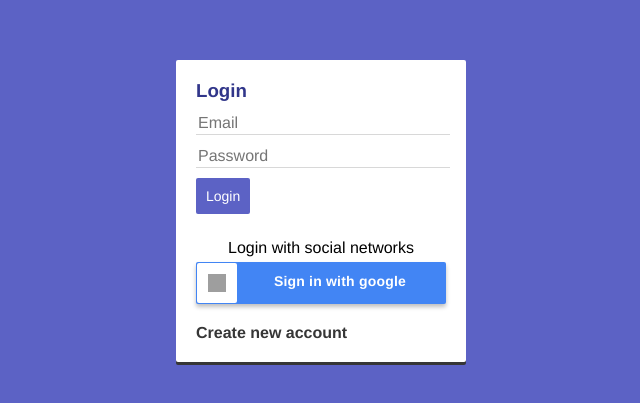
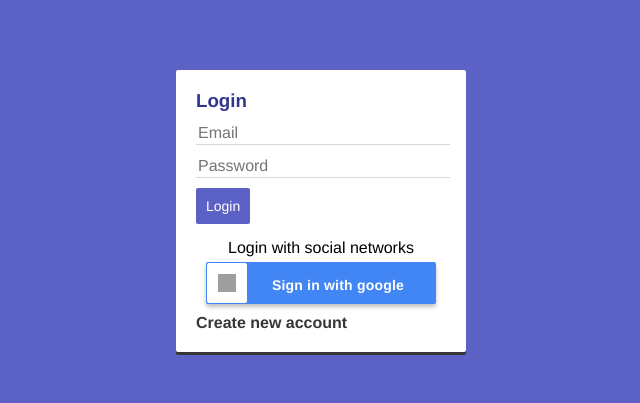
Before and after one commit to fabianmolinab/JornalApp, a React (Vite) app: page /auth/login in a window 1280 px wide. Shown: the part 189-592 px from the top of the page, without its empty margins (319-959 px from the left). Built offline with nearby package versions, Linux system fonts and the light colour scheme; grey boxes are pictures that could not be loaded.

Commit message:
Estilos de Login [corregido] :)

```diff
--- a/src/styles/components/_auth.scss
+++ b/src/styles/components/_auth.scss
@@ -47,9 +47,7 @@
   display: flex;
   flex-direction: column;
   justify-content: center;
-  padding-top: 20px;
-  padding-bottom: 20px;
-  //width: 100px;
+  padding: 10px;
 }
 
 .auth__alert-error {
--- a/src/styles/components/_buttons.scss
+++ b/src/styles/components/_buttons.scss
@@ -29,14 +29,13 @@
 
 
 .google-btn {
+    background-color: $google-blue;
+    border-radius: 2px;
+    box-shadow: 0 3px 4px 0 rgba(0, 0, 0, 0.25);
     cursor: pointer;
     margin-top: 5px;
     width: 100%;
     height: 42px;
-    background-color: $google-blue;
-    border-radius: 2px;
-    box-shadow: 0 3px 4px 0 rgba(0, 0, 0, 0.25);
-
     transition: box-shadow .3s ease;
 
     .google-icon-wrapper {
@@ -57,7 +56,7 @@
     }
     .btn-text {
         float: right;
-        margin: 11px 40px 0 0;
+        margin: 15px 32px 0 0;
         color: $white;
         font-size: 14px;
         letter-spacing: 0.2px;
```
